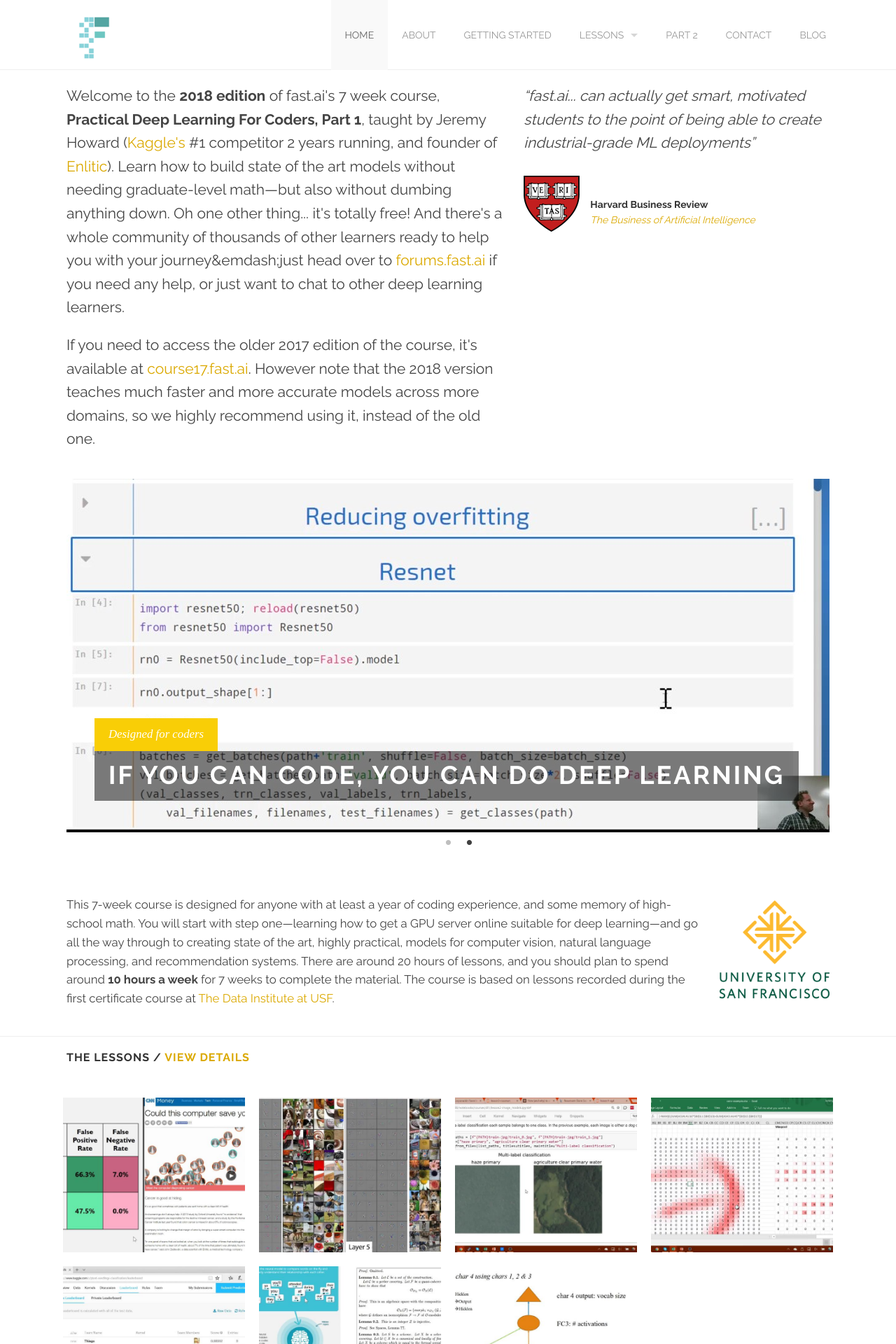
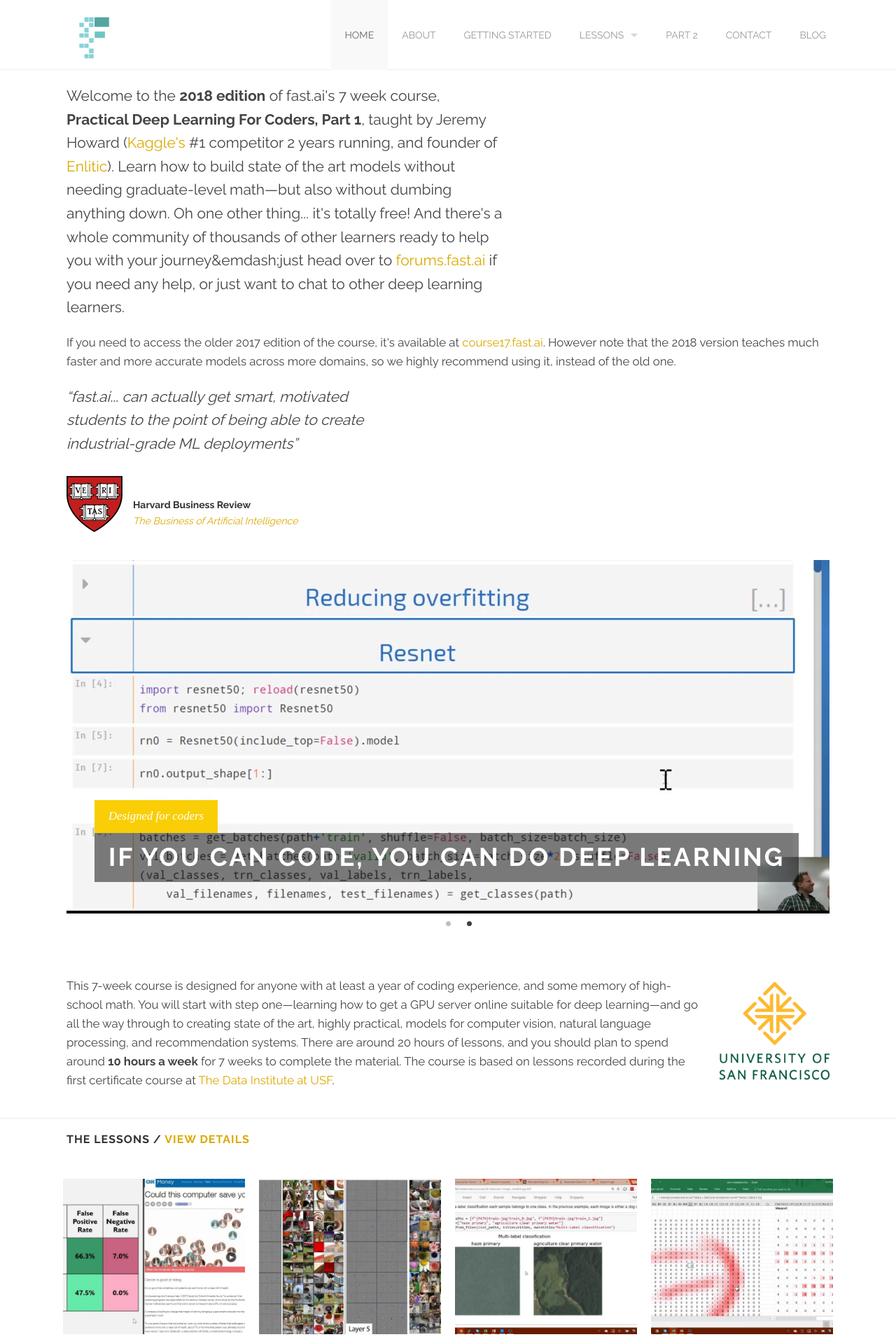
Before and after one commit to fastai/dlcert2, a Jekyll site: the page built from docs/index.html, in a window 1280 px wide. Shown: the top 1920 px of the page at 70% size. Built offline with Jekyll 4.4.1, drawn with Linux system fonts in a browser that asks for light colours.

Commit message:
first version

```diff
--- a/docs/index.html
+++ b/docs/index.html
@@ -134,7 +134,9 @@
       <p style='font-size: 1.5rem;'>
       Welcome to the <b>2018 edition</b> of fast.ai's 7 week course, <b>Practical Deep Learning For Coders, Part 1</b>, taught by Jeremy Howard (<a href="http://www.kaggle.com">Kaggle's</a> #1 competitor 2 years running, and founder of <a href="http://www.enlitic.com">Enlitic</a>). Learn how to build state of the art models without needing graduate-level math&mdash;but also without dumbing anything down. Oh one other thing... it's totally free! And there's a whole community of thousands of other learners ready to help you with your journey&emdash;just head over to <a href="http://forums.fast.ai/">forums.fast.ai</a> if you need any help, or just want to chat to other deep learning learners.
       </p>
-      <p style='font-size: 1.5rem;'>
+    </div>
+    <div class='large-12 columns'>
+      <p style='font-size: 1.2rem;'>
       If you need to access the older 2017 edition of the course, it's available at <a href="http://course17.fast.ai">course17.fast.ai</a>. However note that the 2018 version teaches much faster and more accurate models across more domains, so we highly recommend using it, instead of the old one.
       </p>
     </div>
```
